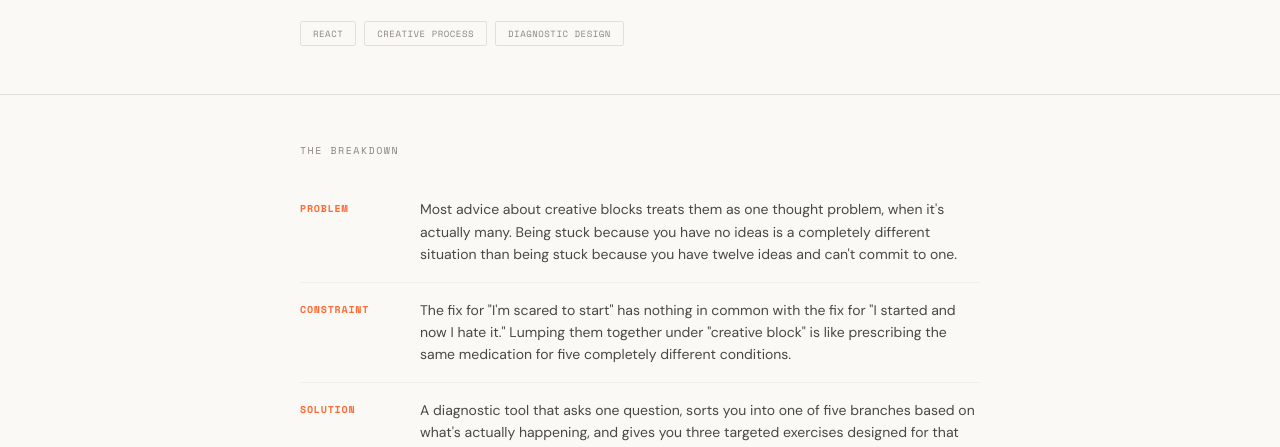
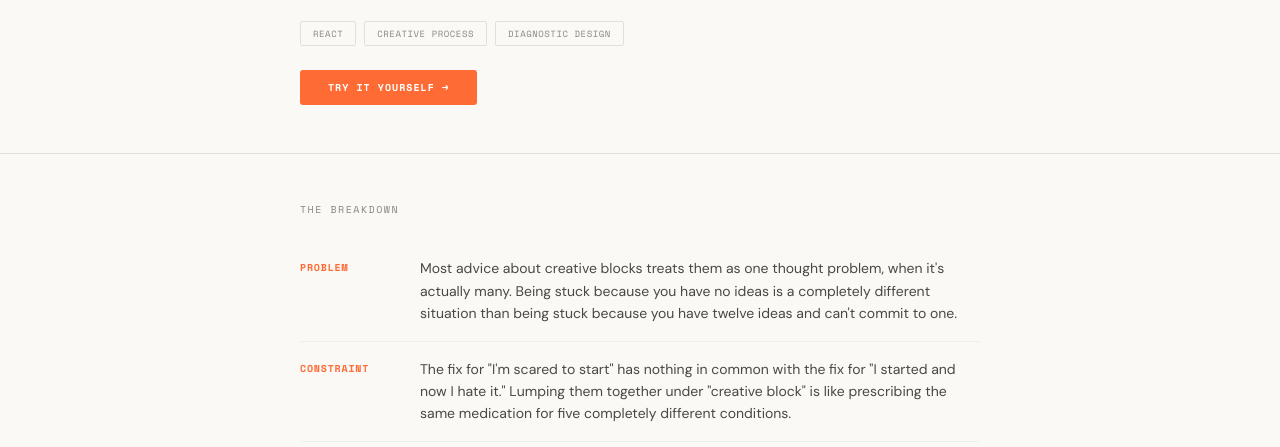
Before and after one commit to hallegilbert/portfolio-tools, a plain HTML site: page public/unstuck/case-study/index.html in a window 1280 px wide. Shown: the part 325-772 px from the top of the page. Drawn offline with nearby package versions, Linux system fonts and the light colour scheme.

Commit message:
Update index.html

```diff
--- a/public/unstuck/case-study/index.html
+++ b/public/unstuck/case-study/index.html
@@ -37,7 +37,6 @@
 
     ::selection { background: rgba(255,107,53,0.15); }
 
-    /* NAV */
     .nav {
       padding: 20px 40px;
       display: flex;
@@ -71,7 +70,6 @@
 
     .container { max-width: 760px; margin: 0 auto; padding: 0 40px; }
 
-    /* HERO */
     .hero {
       padding: 80px 0 48px;
       animation: fadeUp 0.6s ease both;
@@ -120,17 +118,35 @@
       color: var(--faint);
     }
 
-    /* DIVIDER */
+    /* HERO CTA */
+    .hero-cta {
+      display: inline-block;
+      margin-top: 24px;
+      padding: 10px 28px;
+      background: var(--accent);
+      color: #fff;
+      text-decoration: none;
+      font-family: var(--mono);
+      font-size: 10px;
+      font-weight: 700;
+      letter-spacing: 0.1em;
+      text-transform: uppercase;
+      border-radius: 3px;
+      transition: all 0.2s ease;
+    }
+    .hero-cta:hover {
+      background: var(--accent-dark);
+      transform: translateY(-1px);
+      box-shadow: 0 4px 12px rgba(255,107,53,0.2);
+    }
+
     .divider {
       height: 1px;
       background: var(--border);
       margin: 0;
     }
 
-    /* SECTION */
-    .section {
-      padding: 48px 0;
-    }
+    .section { padding: 48px 0; }
     .section-label {
       font-family: var(--mono);
       font-size: 10px;
@@ -140,7 +156,6 @@
       margin-bottom: 24px;
     }
 
-    /* BREAKDOWN */
     .breakdown { display: flex; flex-direction: column; gap: 0; margin-top: 8px; }
     .breakdown-item {
       display: flex;
@@ -166,7 +181,6 @@
       color: var(--muted);
     }
 
-    /* MOCKUP */
     .mockup-section { padding: 48px 0; }
     .mockup-grid {
       display: grid;
@@ -206,7 +220,6 @@
       margin-top: 14px;
     }
 
-    /* MOCK UI ELEMENTS */
     .mock-heading {
       font-family: var(--serif);
       font-size: 18px;
@@ -259,7 +272,6 @@
     }
     .mock-branch.active .mock-branch-text { color: #E8E4DF; }
 
-    /* OUTPUT MOCK */
     .mock-diagnosis {
       background: rgba(255,107,53,0.08);
       border: 1px solid rgba(255,107,53,0.2);
@@ -310,7 +322,6 @@
       line-height: 1.4;
     }
 
-    /* TAKEAWAY */
     .takeaway { padding: 48px 0; }
     .takeaway-text {
       font-size: 17px;
@@ -321,7 +332,6 @@
       max-width: 600px;
     }
 
-    /* CTA */
     .cta-section {
       padding: 48px 0 56px;
       text-align: center;
@@ -349,7 +359,6 @@
       margin-top: 14px;
     }
 
-    /* FOOTER */
     .footer {
       padding: 24px 40px;
       display: flex;
@@ -369,7 +378,6 @@
       color: #B0AEA8;
     }
 
-    /* ANIMATIONS */
     @keyframes fadeUp {
       from { opacity: 0; transform: translateY(16px); }
       to { opacity: 1; transform: translateY(0); }
@@ -406,6 +414,7 @@
         <span class="tech-chip">Creative Process</span>
         <span class="tech-chip">Diagnostic Design</span>
       </div>
+      <a href="/unstuck/" class="hero-cta">Try It Yourself →</a>
     </div>
   </div>
 
```
